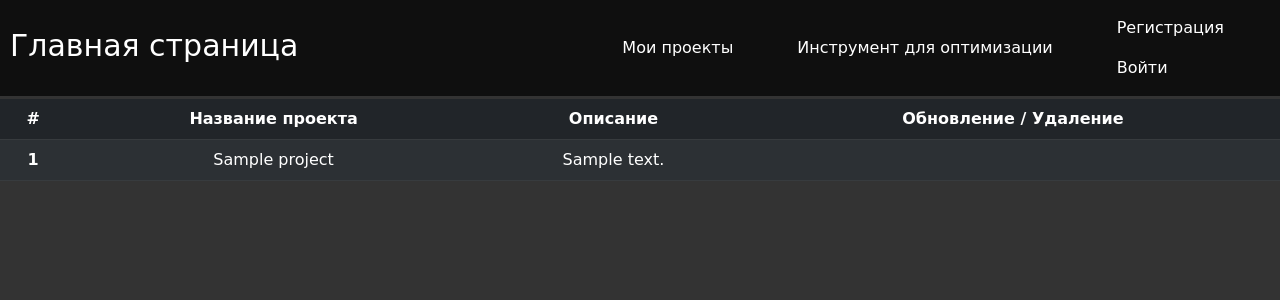
After one commit to ananastyaa/low-code-lp, a Django app: page /projects in a window 1280 px wide. The commit adds this page. Shown: the top 300 px of the page. Run offline with Django 4.2, Linux system fonts and the light colour scheme; tables that the repository leaves empty hold one stand-in row (values such as "Sample post"); some libraries are stand-ins or nearby versions.

Commit message:
Добавлена возможность просматривать сохраненные проекты

```diff
--- a/low_code/main/models.py
+++ b/low_code/main/models.py
@@ -1,13 +1,21 @@
 from django.db import models
+from django.contrib.auth import get_user_model
 
 # Create your models here.
 
+class Project(models.Model):
+    user = models.ForeignKey(
+        get_user_model(),
+        on_delete=models.CASCADE,
+    )
+    name = models.TextField()
+    desc = models.TextField()
+
 class File(models.Model):
-
+    project_id = models.ForeignKey('Project', on_delete=models.CASCADE, null=True)
     path = models.FileField(upload_to= 'files/',blank=True, null=True)
     name = models.TextField()
     extension = models.CharField(max_length=255)
-
 
 class Parameter(models.Model):
     file_id = models.ForeignKey('File', on_delete=models.CASCADE)
@@ -18,7 +26,3 @@ class Parameter(models.Model):
 
     CRITERIA_CHOICES = [(False, 'Минимизация'), (True, 'Максимизация')]
     criteria = models.BooleanField(choices=CRITERIA_CHOICES)
-
-class Project(models.Model):
-    name = models.TextField()
-    desc = models.TextField()
--- a/low_code/main/templates/main/layout.html
+++ b/low_code/main/templates/main/layout.html
@@ -24,6 +24,9 @@
     <div class="collapse navbar-collapse " id="navbarSupportedContent">
       <ul class="navbar-nav mr-4">
         <li class="nav-item">
+          <a class="nav-link" href="{% url 'projects' %}">Мои проекты</a>
+        </li>
+        <li class="nav-item">
           <a class="nav-link" href="#">Инструмент для оптимизации</a>
         </li>
         {% if request.user.is_authenticated %}
--- /dev/null
+++ b/low_code/main/templates/main/read_projects.html
@@ -0,0 +1,26 @@
+{% extends 'main/layout.html' %}
+
+{% block content %}
+<table id="projects-table" class="table table-dark table-striped">
+    <thead>
+    <tr>
+      <th class="text-center" scope="col">#</th>
+      <th class="text-center" scope="col">Название проекта</th>
+      <th class="text-center" scope="col">Описание</th>
+      <th class="text-center" scope="col">Обновление / Удаление </th>
+    </tr>
+    </thead>
+    <tbody>
+    {% for p in projects %}
+      <tr>
+        <th class="text-center" scope="row">{{ forloop.counter }}</th>
+        <td class="text-center">{{ p.name }}</td>
+        <td class="text-center">{{ p.desc }}</td>
+        <td class="text-center">
+        </td>
+      </tr>
+    {% endfor %}
+
+    </tbody>
+  </table>
+{% endblock %}
--- a/low_code/main/urls.py
+++ b/low_code/main/urls.py
@@ -9,5 +9,5 @@ urlpatterns = [
     path('login', views.LoginUser.as_view(), name='login'),
     path('logout', views.logout_user, name='logout'),
     path('register', views.RegisterUser.as_view(), name='register'),
-
+    path('projects', views.Index.as_view(), name='projects'),
 ]
--- a/low_code/main/views.py
+++ b/low_code/main/views.py
@@ -2,19 +2,21 @@ import json
 import os
 import mimetypes
 
-from django.http import HttpResponse
+from django.http import HttpResponse, JsonResponse
 import pandas as pd
 
 from django.shortcuts import render, redirect
 from django.urls import reverse_lazy
+from django.template.loader import render_to_string
+from django.views import generic
 from django.views.generic import ListView, DetailView, CreateView
 from django.contrib.auth.mixins import LoginRequiredMixin
-from bootstrap_modal_forms.generic import BSModalCreateView
+from bootstrap_modal_forms.generic import BSModalCreateView, BSModalReadView
 from django.contrib.auth import logout, login
 from django.contrib.auth.views import LoginView
 
 from .forms import FileForm, LoginUserForm, ParameterForm, ProjectForm, RegisterUserForm
-from .models import Parameter, File
+from .models import Parameter, File, Project
 from loader import Data
 from model import Model
 
@@ -97,8 +99,14 @@ def download_file(request):
 class ProjectCreateView(BSModalCreateView):
     template_name = 'main/create_project.html'
     form_class = ProjectForm
-    success_message = 'Все ок'
-    success_url = reverse_lazy('files')
+
+    def form_valid(self, form):
+        form = form.cleaned_data
+        Project.objects.get_or_create(
+            user=self.request.user.username,
+            name=form['name'],
+            desc=form['param'],
+        )
 
 
 class RegisterUser(CreateView):
@@ -132,3 +140,27 @@ class LoginUser(LoginView):
 def logout_user(request):
     logout(request)
     return redirect('login')
+
+class Index(generic.ListView):
+    model = Project
+    context_object_name = 'projects'
+    template_name = 'main/read_projects.html'
+
+    def get_queryset(self):
+        qs = super().get_queryset()
+        if 'type' in self.request.GET:
+            qs = qs.filter(book_type=int(self.request.GET['type']))
+        return qs
+
+
+
+def projects(request):
+    data = {}
+    if request.method == 'GET':
+        projects = Project.objects.filter(request.user.username)
+        data['table'] = render_to_string(
+            'projects_table.html',
+            {'projects': projects},
+            request=request
+        )
+        return JsonResponse(data)
```
Also changed, not shown: low_code/main/migrations/0007_file_project_id_project_user.py (added).
